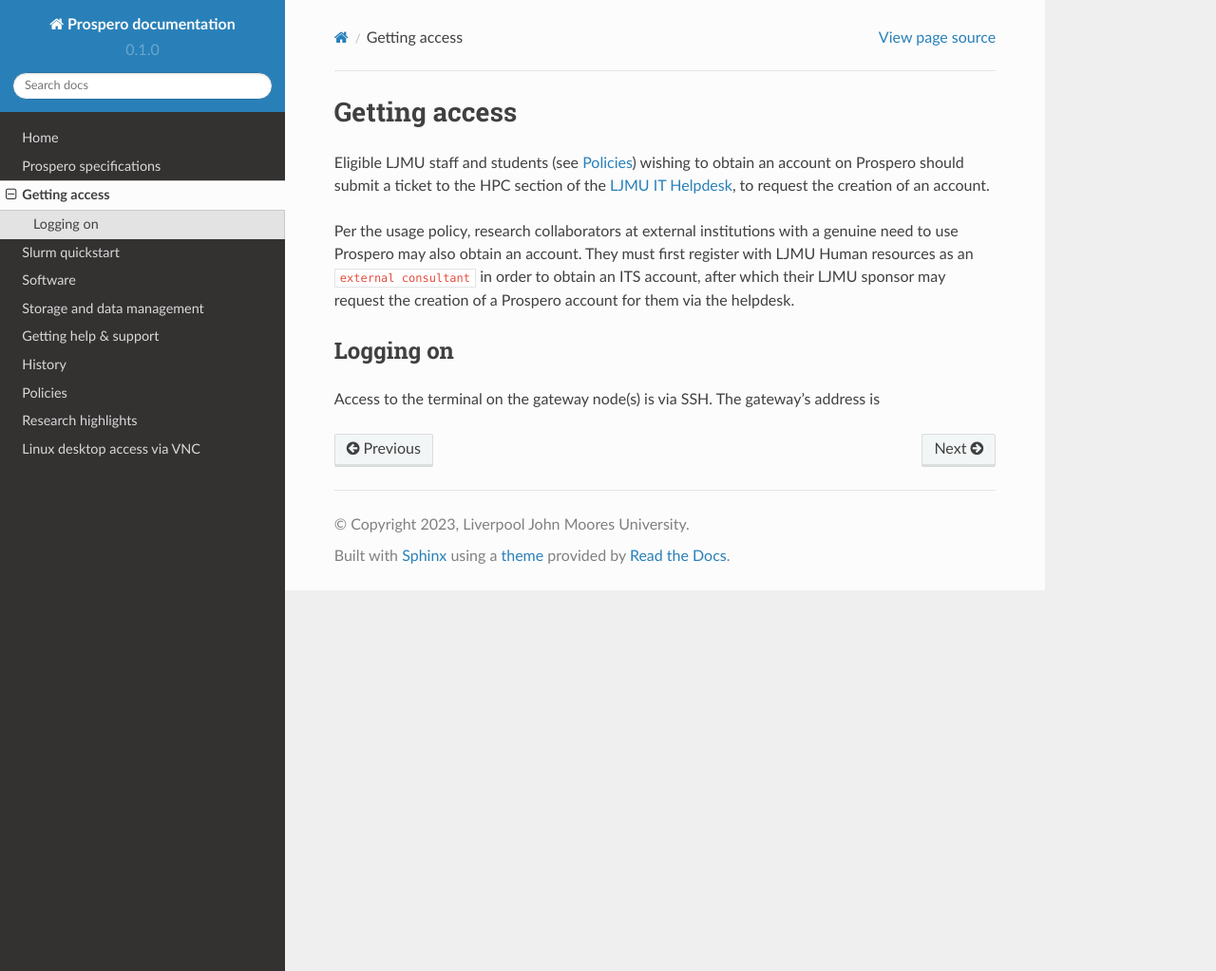
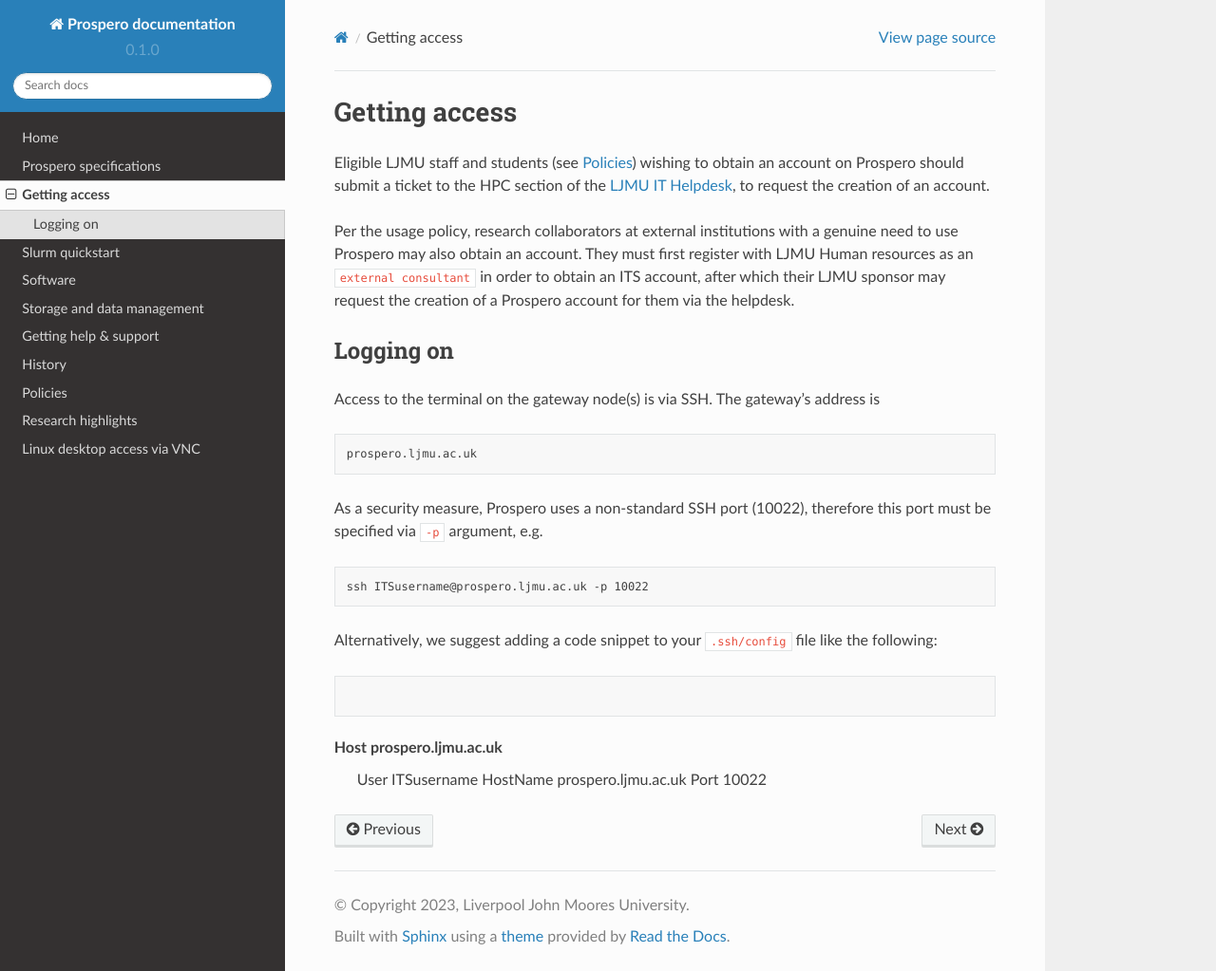
Before and after one commit to astrcrai/prospero-docs, a Sphinx documentation site: the page built from docs/source/access.rst, in a window 1280 px wide and 1023 px high. Shown: the whole window at 95% size. Built offline with Sphinx 7.4.7 and the Read the Docs theme 2.0.0, drawn with Linux system fonts in a browser that asks for light colours.

Commit message:
Update access.rst

```diff
--- a/docs/source/access.rst
+++ b/docs/source/access.rst
@@ -9,3 +9,22 @@
 --------------
 
 Access to the terminal on the gateway node(s) is via SSH. The gateway's address is
+
+.. code-block:: gateway-address
+
+    prospero.ljmu.ac.uk
+
+As a security measure, Prospero uses a non-standard SSH port (10022), therefore this port must be specified via ``-p`` argument, e.g.
+
+.. code-block:: ssh
+
+    ssh ITSusername@prospero.ljmu.ac.uk -p 10022
+
+Alternatively, we suggest adding a code snippet to your ``.ssh/config`` file like the following:
+
+.. code-block:: ssh-config
+
+Host prospero.ljmu.ac.uk
+     User ITSusername
+     HostName prospero.ljmu.ac.uk
+     Port 10022
```
